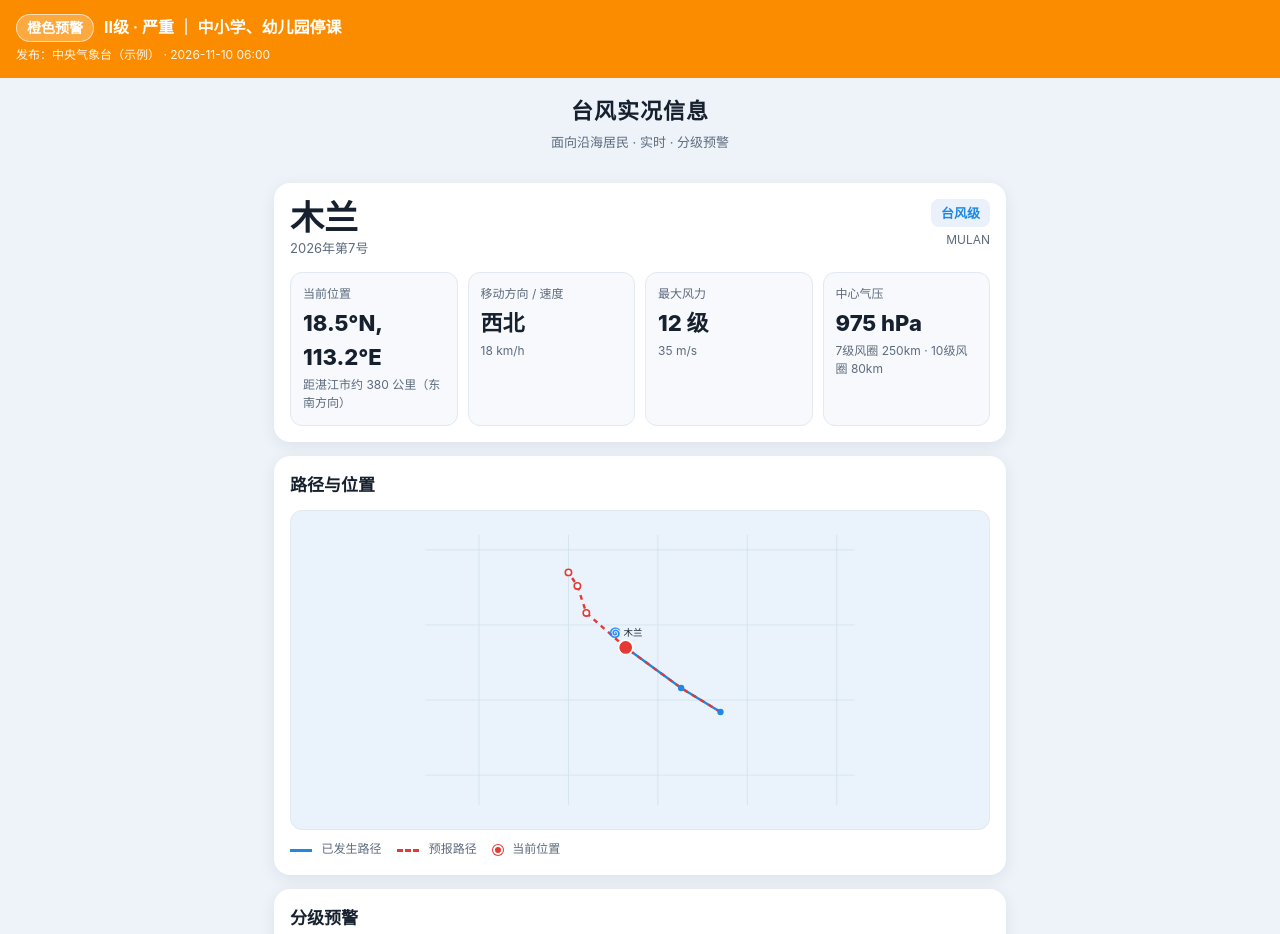
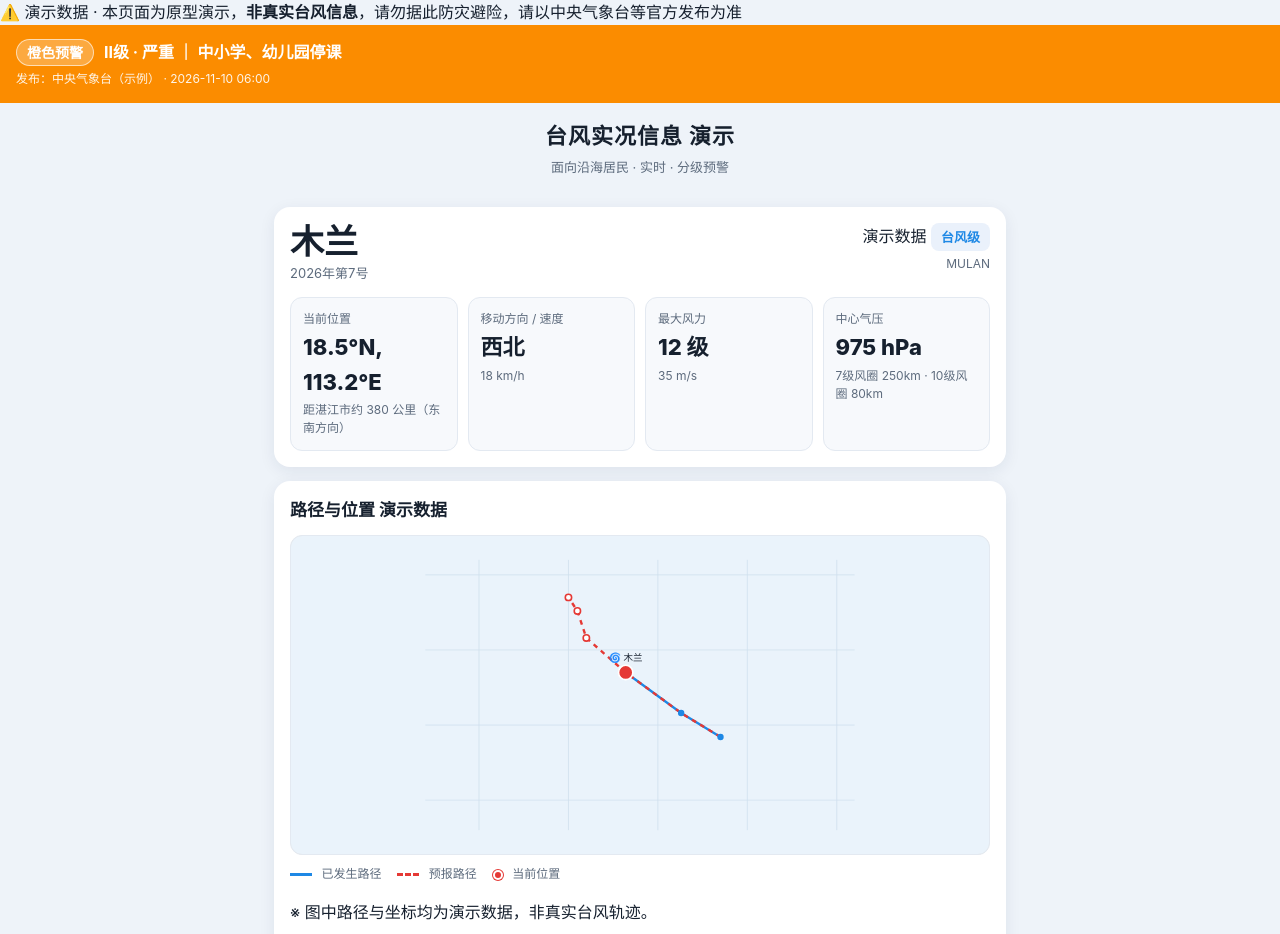
Before and after one commit to hhiq/typhoon-realtime, a plain HTML site: page index.html in a window 1280 px wide. Shown: the top 934 px of the page. Drawn offline with nearby package versions, Linux system fonts and the light colour scheme.

Commit message:
feat: 增加页面级演示数据标注（顶栏横条/标题/台风名/地图/页脚）

```diff
--- a/index.html
+++ b/index.html
@@ -8,10 +8,15 @@
   <link rel="stylesheet" href="https://unpkg.com/leaflet@1.9.4/dist/leaflet.css"/>
 </head>
 <body>
+  <!-- 醒目演示数据标注：上线接入真实数据后由 app.js 自动隐藏 -->
+  <div id="demoStrip" class="demo-strip">
+    ⚠️ 演示数据 · 本页面为原型演示，<b>非真实台风信息</b>，请勿据此防灾避险，请以中央气象台等官方发布为准
+  </div>
+
   <div id="banner" class="banner"></div>
 
   <header class="topbar">
-    <h1>台风实况信息</h1>
+    <h1>台风实况信息 <span class="demo-pill">演示</span></h1>
     <p class="sub">面向沿海居民 · 实时 · 分级预警</p>
   </header>
 
@@ -24,6 +29,7 @@
           <div class="ty-num" id="ty-number">--</div>
         </div>
         <div class="badges">
+          <span class="demo-tag" id="ty-demo">演示数据</span>
           <span class="cat" id="ty-category">--</span>
           <span class="en" id="ty-en">--</span>
         </div>
@@ -55,13 +61,14 @@
 
     <!-- 路径与位置地图 -->
     <section class="card">
-      <h2>路径与位置</h2>
+      <h2>路径与位置 <span class="demo-tag">演示数据</span></h2>
       <div id="map" class="map"></div>
       <div class="legend">
         <span><i class="ln solid"></i> 已发生路径</span>
         <span><i class="ln dash"></i> 预报路径</span>
         <span><i class="dot cur"></i> 当前位置</span>
       </div>
+      <p class="sec-disc">※ 图中路径与坐标均为演示数据，非真实台风轨迹。</p>
     </section>
 
     <!-- 分级预警 -->
@@ -73,7 +80,7 @@
     <footer class="foot">
       <p>数据更新时间：<span id="update-time">--</span></p>
       <p>数据来源：<span id="source">--</span></p>
-      <p class="disc">本页为示例原型，数据为模拟值；正式上线请以中央气象台等官方发布为准。</p>
+      <p class="disc"><b>重要提示：</b>本页当前展示的全部内容为演示数据（模拟值），并非真实台风信息，仅用于界面原型展示。正式上线后将接入中央气象台等官方实时数据，防灾避险请务必以官方发布为准。</p>
     </footer>
   </main>
 
```
